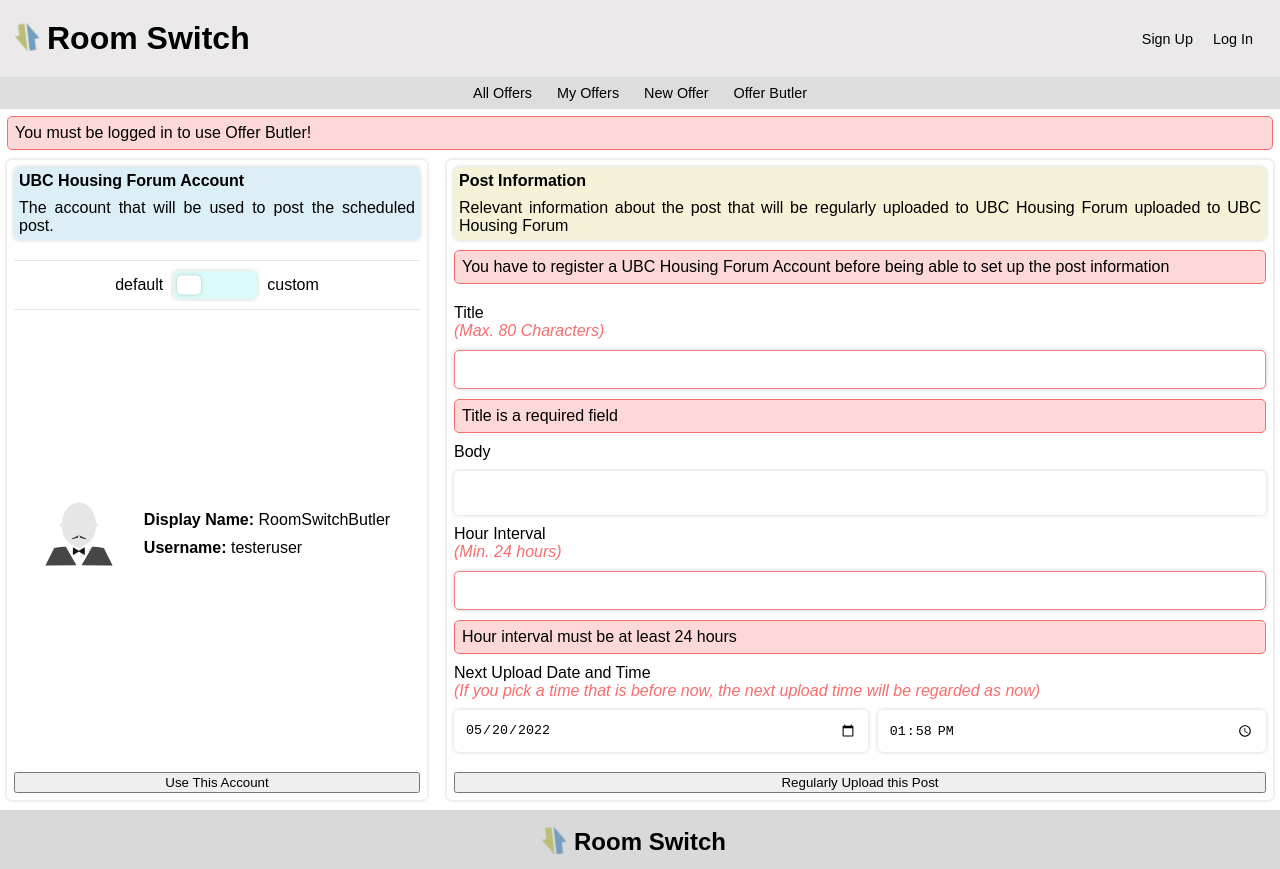
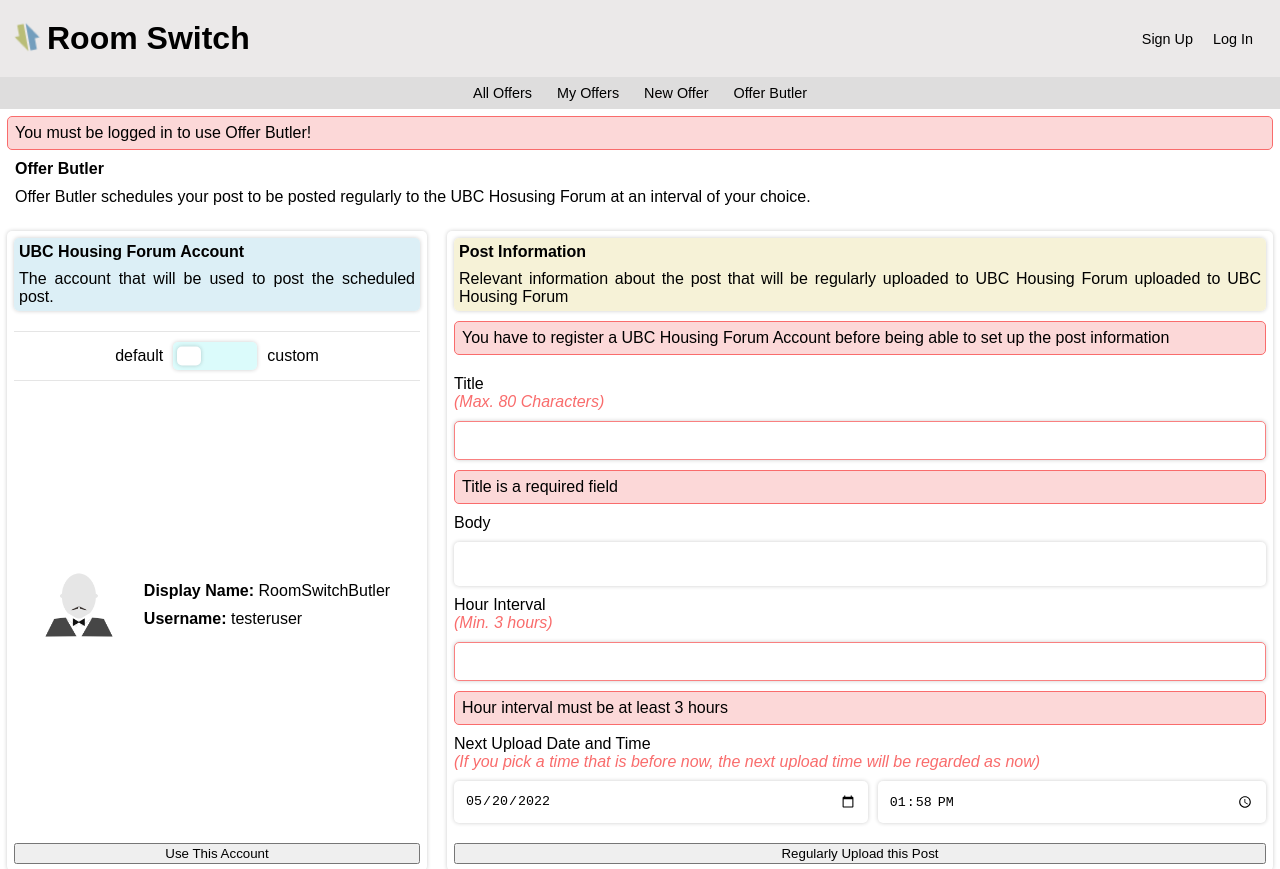
Before and after one commit to stankur/rs-frontend, a React (Create React App) app: page /offer-butler in a window 1280 px wide. Shown: the top 869 px of the page. Built offline with nearby package versions, Linux system fonts and the light colour scheme.

Commit message:
added description to Offer Butler page and reduced hour interval limit to 3 hours

```diff
--- a/src/routes/OfferButler/MuutPost.js
+++ b/src/routes/OfferButler/MuutPost.js
@@ -91,7 +91,7 @@
 
 	const [hourInterval, setHourInterval] = useState("");
 	const [hourIntervalError, setHourIntervalError] = useState(
-		"Hour interval must be at least 24 hours"
+		"Hour interval must be at least 3 hours"
 	);
 
 	const [nextUploadDate, setNextUploadDate] = useState(
@@ -144,14 +144,8 @@
 		}
 
 		if (!!newHourInterval && newHourInterval > 0) {
-			console.log(
-				"I got here because new hour: " +
-					newHourInterval +
-					". And, new value: " +
-					value
-			);
-			if (!(newHourInterval >= 24)) {
-				setHourIntervalError("Hour interval must be at least 24 hours");
+			if (!(newHourInterval >= 3)) {
+				setHourIntervalError("Hour interval must be at least 3 hours");
 			} else {
 				setHourIntervalError(false);
 			}
@@ -317,7 +311,7 @@
 							color: "#f96c6c",
 						}}
 					>
-						(Min. 24 hours)
+						(Min. 3 hours)
 					</div>
 				</div>
 				<ColoredInput
--- a/src/routes/OfferButler/OfferButler.js
+++ b/src/routes/OfferButler/OfferButler.js
@@ -9,6 +9,7 @@
 import MuutPost from "./MuutPost";
 
 import styled from "styled-components";
+import Title from "../../commonComponents/Title";
 
 const FormsContainer = styled.div`
 	display: flex;
@@ -41,6 +42,26 @@
 					You must be logged in to use Offer Butler!
 				</ErrorNotification>
 			)}
+			<div style={{paddingBottom: "15px", paddingTop: "10px", paddingLeft: "8px"}}>
+				<div
+					style={{
+						fontWeight: "bold",
+						fontFamily: "sans-serif",
+                        paddingBottom: "10px"
+					}}
+				>
+					Offer Butler
+				</div>
+				<div
+					style={{
+						fontWeight: "normal",
+						fontFamily: "sans-serif",
+					}}
+				>
+					Offer Butler schedules your post to be posted regularly to
+					the UBC Hosusing Forum at an interval of your choice.
+				</div>
+			</div>
 			<FormsContainer>
 				<MuutAccountForm
 					userData={userData}
```
Also changed, not shown: 1 other file (tests, documents, lock files or other folders).
